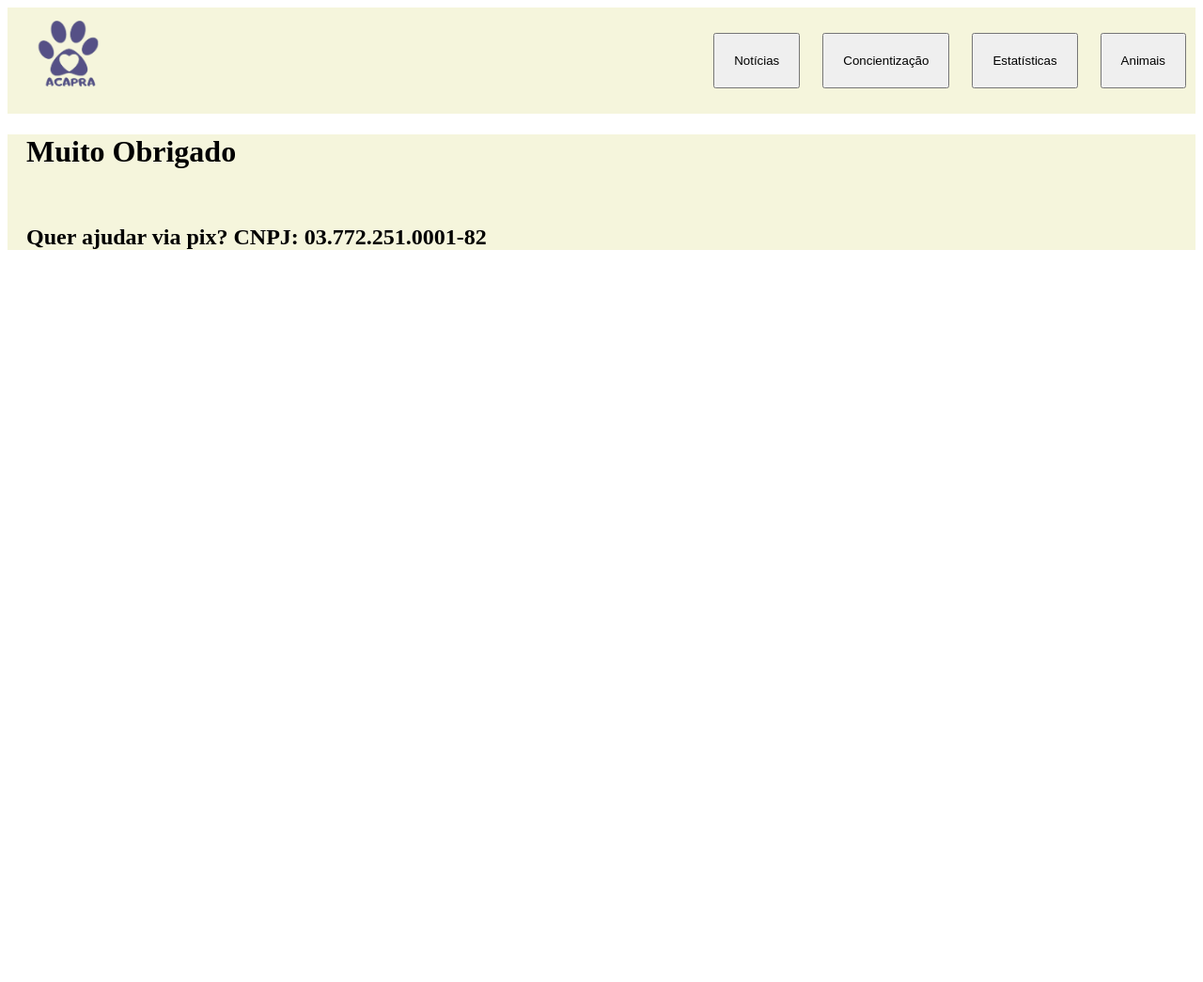
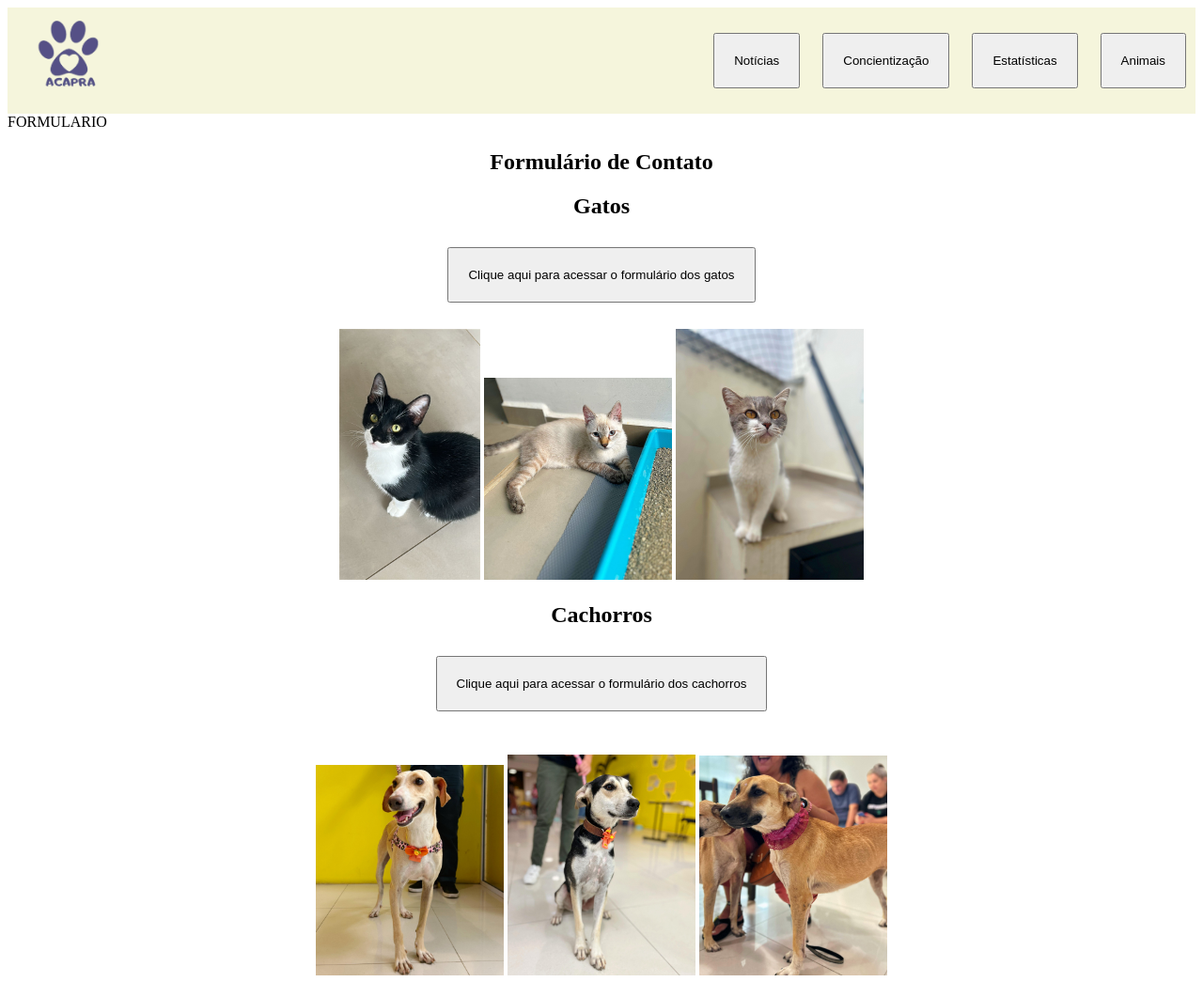
Before and after one commit to PedrKrieger/Acapra, a plain HTML site: page formulario.html in a window 1280 px wide. Shown: the top 1045 px of the page at 94% size. Before the commit the page ends 800 px from the top, so only its background shows below. Drawn offline with Linux system fonts and the light colour scheme.

Commit message:
Página feita por mim.

```diff
--- a/formulario.html
+++ b/formulario.html
@@ -20,7 +20,36 @@
             <a href="animais.html"><button>Animais</button></a>
         </nav>
     </header>
+            FORMULARIO
 
+
+<main class="formulario">
+        <section>
+            <h1>Formulário de Contato</h1>
+            <div class="forms">
+                <h2>Gatos</h2>
+                <a href="https://forms.gle/xTgGbvtz3wD5rUPv6"> <button>Clique aqui para acessar o formulário dos
+                        gatos</button></a>
+                <br>
+                <br>
+            </div>
+            <img src="assets/difusor.jpeg" alt="Gato" width="150px">
+            <img src="assets/barto.jpeg" alt="Gato" width="200px">
+            <img src="assets/mimi.jpeg" alt="Gato" width="200px">
+        </section>
+        <section>
+            <div class="forms">
+                <h2>Cachorros</h2>
+                <a href="https://forms.gle/bQYFtEDo2iwMqyR57"> <button>Clique aqui para acessar o formulário dos
+                        cachorros</button></a>
+            </div>
+            <br>
+            <br>
+            <img src="assets/branca.jpeg" alt="Cachorro" width="200px">
+            <img src="assets/luma.jpeg" alt="Cachorro" width="200px">
+            <img src="assets/maia.jpeg" alt="Cachorro" width="200px">
+        </section>
+    </main>
     <footer>
         <div class="rodape">
             <h1>Muito Obrigado</h1>
```
